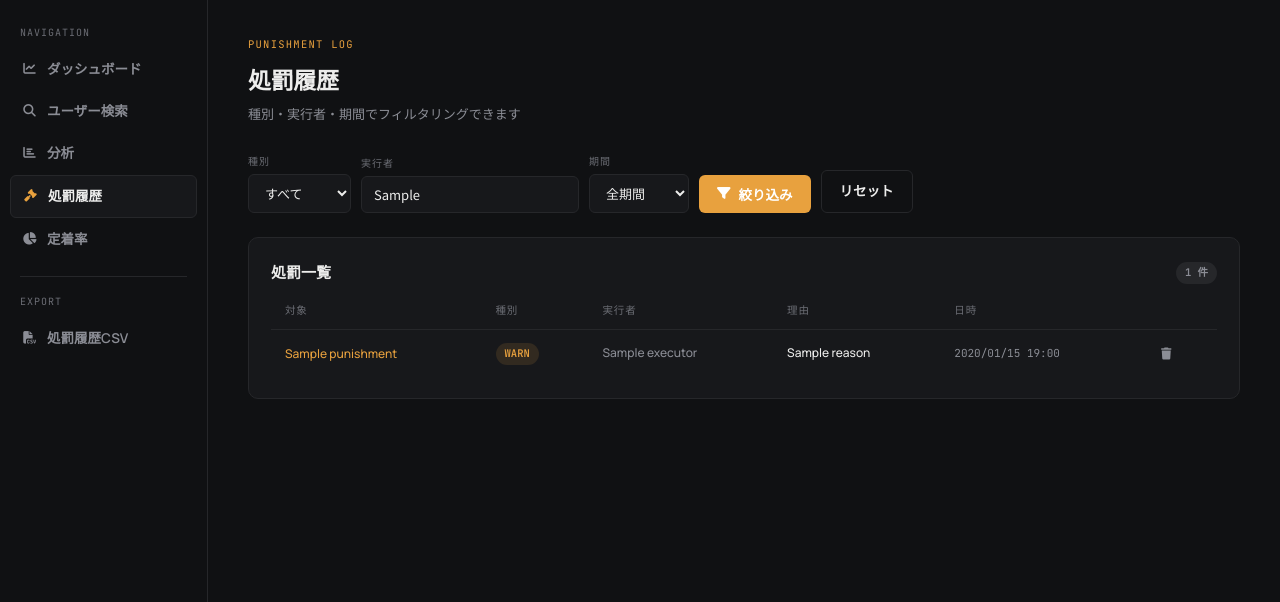
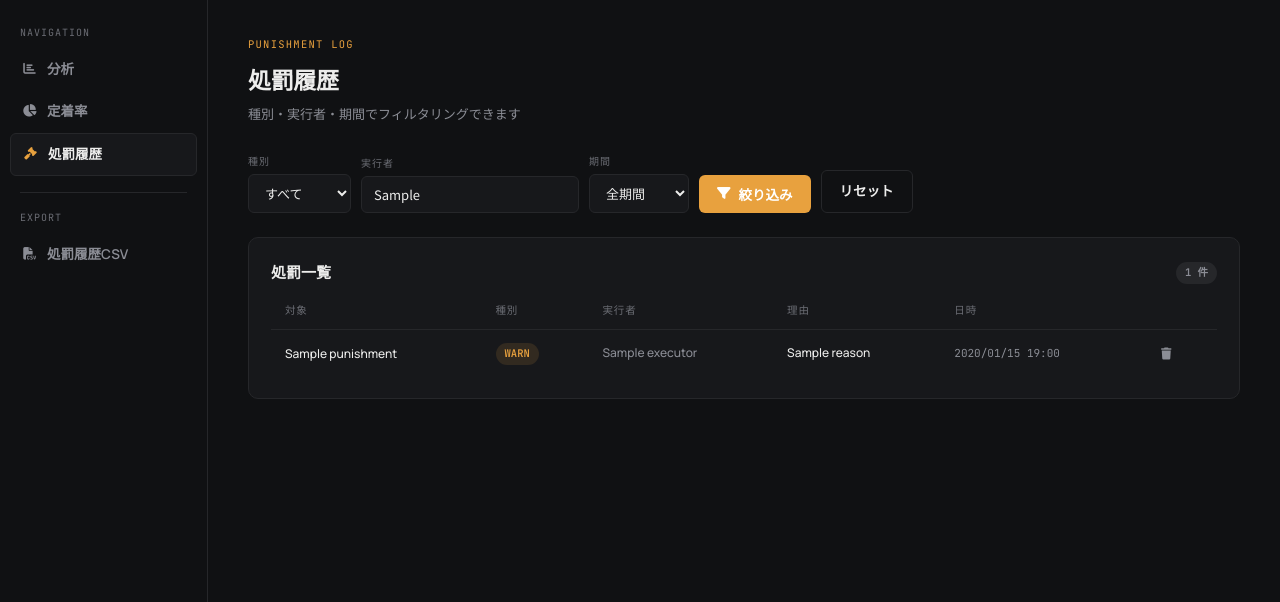
Before and after one commit to yuuuyunote/discord-dashboard, a FastAPI app: template templates/punishments.html in a window 1280 px wide. Shown: the part 60-662 px from the top of the page. Run offline with FastAPI, Linux system fonts and the light colour scheme; the template is opened without the code that fills it: most values are stand-ins (such as "Sample title", 1, 10 or a date in 2020); parts of the project's set-up code (start-up, migrations or seed data) failed here and were passed over.

Commit message:
Update punishments.html

```diff
--- a/templates/punishments.html
+++ b/templates/punishments.html
@@ -30,11 +30,9 @@
     <aside class="sidebar">
       <div class="sidebar-label">Navigation</div>
       <nav class="sidebar-nav">
-        <a href="/dashboard"><i class="fa-solid fa-chart-line"></i> ダッシュボード</a>
-        <a href="/search"><i class="fa-solid fa-magnifying-glass"></i> ユーザー検索</a>
         <a href="/analytics"><i class="fa-solid fa-chart-bar"></i> 分析</a>
+        <a href="/retention"><i class="fa-solid fa-chart-pie"></i> 定着率</a>
         <a href="/punishments" class="active"><i class="fa-solid fa-gavel"></i> 処罰履歴</a>
-        <a href="/retention"><i class="fa-solid fa-chart-pie"></i> 定着率</a>
       </nav>
       <hr class="sidebar-divider">
       <div class="sidebar-label">Export</div>
@@ -100,9 +98,7 @@
                 {% for p in punishments %}
                 <tr id="pun-{{ p.id }}">
                   <td>
-                    <a href="/search?q={{ p.user_id }}" style="color:var(--accent); text-decoration:none; font-size:12px;">
-                      {{ p.target_name }}
-                    </a>
+                    <span style="font-size:12px;">{{ p.target_name }}</span>
                   </td>
                   <td>
                     {% if p.punishment_type == 'BAN' %}<span class="badge badge-red">BAN</span>
@@ -137,11 +133,9 @@
   </div>
 
   <nav class="dash-mobile-nav">
-    <a href="/dashboard"><i class="fa-solid fa-chart-line"></i>ホーム</a>
-    <a href="/search"><i class="fa-solid fa-magnifying-glass"></i>検索</a>
     <a href="/analytics"><i class="fa-solid fa-chart-bar"></i>分析</a>
+    <a href="/retention"><i class="fa-solid fa-chart-pie"></i>定着率</a>
     <a href="/punishments" class="active"><i class="fa-solid fa-gavel"></i>処罰</a>
-    <a href="/retention"><i class="fa-solid fa-chart-pie"></i>定着率</a>
   </nav>
 
   <div class="toast" id="toast"></div>
```
